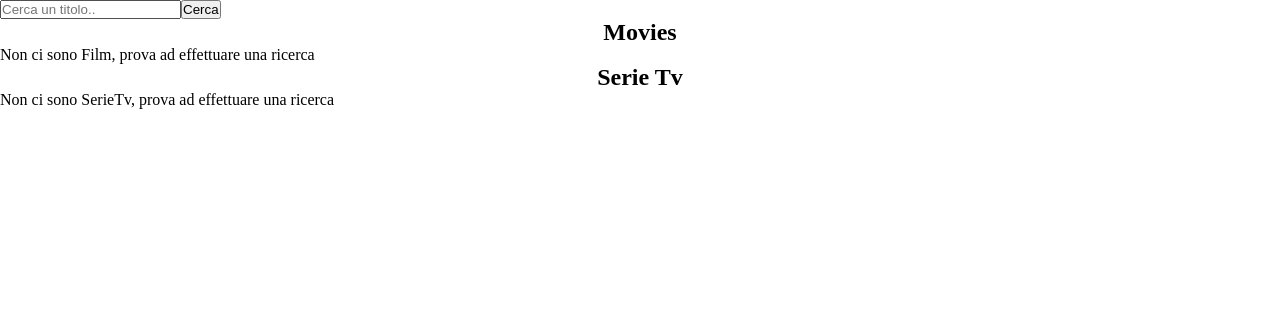
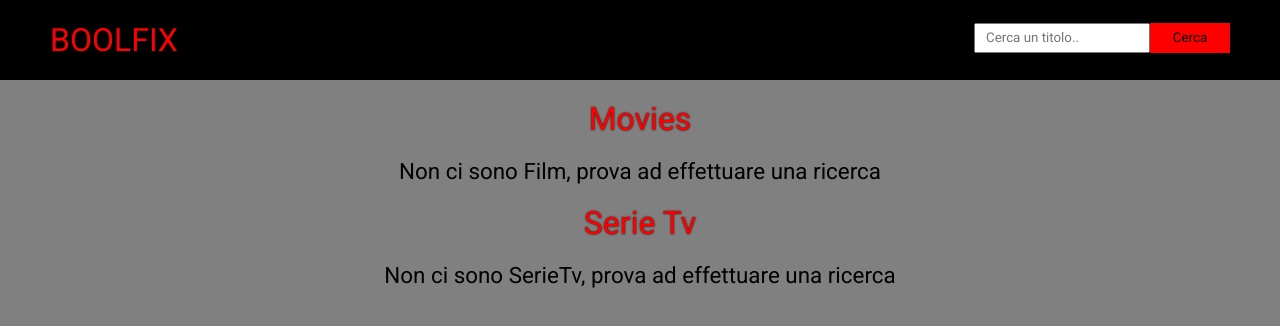
Before and after one commit to MicheleLafronza/vite-boolflix, a Vue app: page / in a window 1280 px wide. Shown: the top 326 px of the page. Built offline with nearby package versions, Linux system fonts and the light colour scheme.

Commit message:
feat: add overview, add layout for both movies and series cards, add hover effect to show details, milestone 4 complete

```diff
--- a/package.json
+++ b/package.json
@@ -9,11 +9,6 @@
     "preview": "vite preview"
   },
   "dependencies": {
-    "@fortawesome/fontawesome-svg-core": "^6.5.2",
-    "@fortawesome/free-brands-svg-icons": "^6.5.2",
-    "@fortawesome/free-regular-svg-icons": "^6.5.2",
-    "@fortawesome/free-solid-svg-icons": "^6.5.2",
-    "@fortawesome/vue-fontawesome": "^3.0.8",
     "axios": "^1.7.2",
     "vue": "^3.4.29"
   },
--- a/src/App.vue
+++ b/src/App.vue
@@ -4,6 +4,8 @@ import { store } from './store.js'
 
 // import axios
 import axios from 'axios';
+
+
 
 // import components
 import AppHeader from './components/AppHeader.vue';
@@ -25,7 +27,7 @@ export default {
     // method per che indirizza una richiesta per i film
     getMovie() {
       // aggiungiamo alla base url dell'api il query con il testo da cercare
-      let endPoint = store.UrlAPiMovie+'&query='+store.searchText;
+      let endPoint = store.UrlAPiMovie+'&query='+store.searchText+'&language=it-IT';
 
       // richiesta axios
       axios.get(endPoint)
@@ -42,7 +44,7 @@ export default {
     // method che indirizza una richiesta per le serie TV
     getSeries() {
       // aggiungiamo alla base url dell'api per le serie TV, il testo da cercare
-      let endPointTV = store.UrlApiTv+'&query='+store.searchText;
+      let endPointTV = store.UrlApiTv+'&query='+store.searchText+'&language=it-IT';
 
       // richiesta axios
       axios.get(endPointTV)
@@ -67,9 +69,6 @@ export default {
 
   <AppMain />
 
-
-
-
 </template>
 
 <style lang="scss">
--- a/src/components/AppCardTv.vue
+++ b/src/components/AppCardTv.vue
@@ -27,26 +27,34 @@
 
 <div class="card">
 
+<div class="card-inner">
+
+    <div class="card-front">
+        <!-- copertina -->
+        <img v-if="infoTv.poster_path !== null" :src="getImagePath(`https://image.tmdb.org/t/p/w342${infoTv.poster_path}`)" alt="">
+        <img v-else src="../assets/generic.png"></img>
+    </div>
+
+    <div class="card-back">
+
         <!-- titolo del film -->
-    <h2>{{ infoTv.name }}</h2>
+        <h3 class="inside-elements"><span style="font-weight: 900;">Titolo:</span> {{ infoTv.title }}</h3>
 
         <!-- titolo originale -->
-    <h3>{{ infoTv.original_name }}</h3>
+        <h3 class="inside-elements"><span style="font-weight: 900;">Titolo Originale:</span> {{ infoTv.original_title }}</h3>
 
-    <!-- copertina -->
-    <div>
-        <img v-if="infoTv.poster_path !== null" :src="getImagePath(`https://image.tmdb.org/t/p/w342${infoTv.poster_path}`)" alt="">
-        <span v-else>Nessuna Immagine</span>
+        <p class="inside-elements"><span style="font-weight: 900;">Trama:</span> {{ infoTv.overview }}</p>
+
+        <!-- lingua originale -->
+        <div class="language inside-elements">
+            <span style="font-weight: 900;">Lingua originale: </span>
+            <img v-if="languageFlags.includes(infoTv.original_language)" :src="getImagePath(`../assets/${infoTv.original_language}.png`)" alt="bandiera">
+            <img v-else src="../assets/earth.png" alt="">
         </div>
 
-    <!-- lingua originale -->
-    <h4 class="language">
-        <img v-if="languageFlags.includes(infoTv.original_language)" :src="getImagePath(`../assets/${infoTv.original_language}.png`)" alt="bandiera">
-        <img v-else src="../assets/earth.png" alt="">
-    </h4>
-
-    <!-- voto medio convertito a 1-5 con v-if per le stelline -->
+        <!-- voto medio convertito a 1-5 con v-if v-else if per le stelline -->
         <div v-if="voteConversion(infoTv.vote_average) === 0">
+            <span style="font-weight: 900;">Voto:</span>
             <i class="fa-regular fa-star"></i>
             <i class="fa-regular fa-star"></i>
             <i class="fa-regular fa-star"></i>
@@ -55,6 +63,7 @@
         </div>
 
         <div v-else-if="voteConversion(infoTv.vote_average) === 1">
+            <span style="font-weight: 900;">Voto: </span>
             <i class="fa-solid fa-star"></i>
             <i class="fa-regular fa-star"></i>
             <i class="fa-regular fa-star"></i>
@@ -63,6 +72,7 @@
         </div>
 
         <div v-else-if="voteConversion(infoTv.vote_average) === 2">
+            <span style="font-weight: 900;">Voto: </span>
             <i class="fa-solid fa-star"></i>
             <i class="fa-solid fa-star"></i>
             <i class="fa-regular fa-star"></i>
@@ -71,6 +81,7 @@
         </div>
 
         <div v-else-if="voteConversion(infoTv.vote_average) === 3">
+            <span style="font-weight: 900;">Voto: </span>
             <i class="fa-solid fa-star"></i>
             <i class="fa-solid fa-star"></i>
             <i class="fa-solid fa-star"></i>
@@ -79,6 +90,7 @@
         </div>
 
         <div v-else-if="voteConversion(infoTv.vote_average) === 4">
+            <span style="font-weight: 900;">Voto: </span>
             <i class="fa-solid fa-star"></i>
             <i class="fa-solid fa-star"></i>
             <i class="fa-solid fa-star"></i>
@@ -87,6 +99,7 @@
         </div>
 
         <div v-else-if="voteConversion(infoTv.vote_average) === 5">
+            <span style="font-weight: 900;">Voto: </span>
             <i class="fa-solid fa-star"></i>
             <i class="fa-solid fa-star"></i>
             <i class="fa-solid fa-star"></i>
@@ -96,16 +109,71 @@
 
     </div>
 
+
+</div>
+
+</div>
+
 </template>
 
 <style lang="scss" scoped>
+@use '../style/partials/variables' as *;
 
 .card {
     margin-top: 10px;
     margin-bottom: 10px;
+    flex-basis: calc((100% / 3) - 20px);
 
-    .language img {
-        width: 80px;
+    &:hover .card-front {
+        display: none;
+    }
+
+    .card-inner {
+
+        width: 100%;
+        height: 100%;
+        border: 1px solid white;
+        position: relative;
+
+        .card-front {
+
+            position: relative;
+            z-index: 5;
+            img {
+                width: 100%;
+                display: block;
             }
         }
+
+        .card-back {
+            width: 100%;
+            height: 100%;
+            transition: all 0.8s;
+            background-color: $black;
+            color: $white;
+            z-index: 0;
+            position: absolute;
+            top: 0;
+            padding-top: 30px;
+            padding-bottom: 30px;
+            padding-left: 10px;
+            padding-right: 10px;
+            overflow: auto;
+
+            img {
+                width: 40px;
+            }
+
+            .inside-elements {
+                margin-bottom: 10px;
+            }
+        }
+
+    }
+
+
+}
+
+
+
 </style>
--- a/src/components/AppHeader.vue
+++ b/src/components/AppHeader.vue
@@ -17,12 +17,64 @@ export default {
 <template>
 
     <header>
-        <input type="text" placeholder="Cerca un titolo.." v-model="store.searchText">
-        <button @click="$emit('search')">Cerca</button>
+
+        <h1 id="title-page">BOOLFIX</h1>
+
+        <div class="search-box">
+            <input @keyup.enter="$emit('search')" type="text" placeholder="Cerca un titolo.." v-model="store.searchText">
+            <button @click="$emit('search')">Cerca</button>
+        </div>
+
     </header>
 
 </template>
 
 <style lang="scss" scoped>
+@use '../style/partials/variables' as *;
+
+header {
+    background-color: $black;
+    height: 80px;
+    display: flex;
+    justify-content: space-between;
+    align-items: center;
+    padding-left: 50px;
+    padding-right: 50px;
+
+    #title-page {
+            color: $red;
+        }
+
+    .search-box {
+        height: 35px;
+
+        input {
+            height: 30px;
+            padding: 10px;
+
+            &:focus{
+                outline: none;
+            }
+
+        }
+
+
+
+        button {
+            background-color: $red;
+            border: none;
+            height: 30px;
+            padding: 5px;
+            width: 80px;
+
+            &:hover {
+                border: 3px solid $grey;
+            }
+        }
+
+
+    }
+
+    }
 
 </style>
--- a/src/components/AppMain.vue
+++ b/src/components/AppMain.vue
@@ -24,33 +24,70 @@ export default {
 
 <template>
 
+    <main>
+
+        <h2 class="movies-title">Movies</h2>
+
         <div class="movies">
 
-        <h2>Movies</h2>
+
 
             <AppCard v-if="store.movies.length !==0" v-for="movie in store.movies" :key="movie.id" :info="movie" />
-        <div v-else>Non ci sono Film, prova ad effettuare una ricerca</div>
+
+            <div class="no-items" v-else>Non ci sono Film, prova ad effettuare una ricerca</div>
 
         </div>
 
+        <h2 class="series-title">Serie Tv</h2>
+
         <div class="series">
 
-        <h2>Serie Tv</h2>
+
 
             <AppCardTv v-if="store.series.length !==0" v-for="serie in store.series" :key="serie.id" :infoTv="serie"  />
-        <div v-else>Non ci sono SerieTv, prova ad effettuare una ricerca</div>
+
+            <div v-else class="no-items">Non ci sono SerieTv, prova ad effettuare una ricerca</div>
 
         </div>
+
+    </main>
+
+
 
 
 </template>
 
 <style lang="scss" scoped>
-.movies h2 {
-    text-align: center;
+@use '../style/partials/variables' as *;
+
+main {
+    background-color: $grey;
+    min-height: calc(100vh - 80px);
 }
 
-.series h2 {
+.movies-title, .series-title {
+    color: $red;
     text-align: center;
+    font-size: 2rem;
+    padding-top: 20px;
+    padding-bottom: 20px;
+    text-shadow: 0 0 2px #000;
+    -moz-text-shadow: 0 0 2px #000;
+    -webkit-text-shadow: 0 0 2px #000;
 }
+
+.movies, .series {
+    width: 90%;
+    margin: 0 auto;
+    display: flex;
+    justify-content: center;
+    flex-wrap: wrap;
+    gap: 20px;
+}
+
+.no-items {
+    font-size: 1.4rem;
+    margin: 0 auto;
+}
+
 </style>
--- a/src/style/general.scss
+++ b/src/style/general.scss
@@ -1,6 +1,12 @@
 // REGOLE GENERALi
+@import url('https://fonts.googleapis.com/css2?family=Roboto:wght@400;700;900&display=swap');
+
 * {
     margin: 0;
     padding: 0;
     box-sizing: border-box;
+    font-family: "Roboto", sans-serif;
+    font-weight: 400;
+    font-style: normal;
+
 }
--- a/src/style/partials/_variables.scss
+++ b/src/style/partials/_variables.scss
@@ -0,0 +1,4 @@
+$black: black;
+$red: red;
+$grey: grey;
+$white: white;
```
Also changed, not shown: src/components/AppCard.vue (+84 -11 lines), src/assets/generic.png (added), 1 other file (tests, documents, lock files or other folders). Lines whose indentation alone changed are shown as unchanged.
